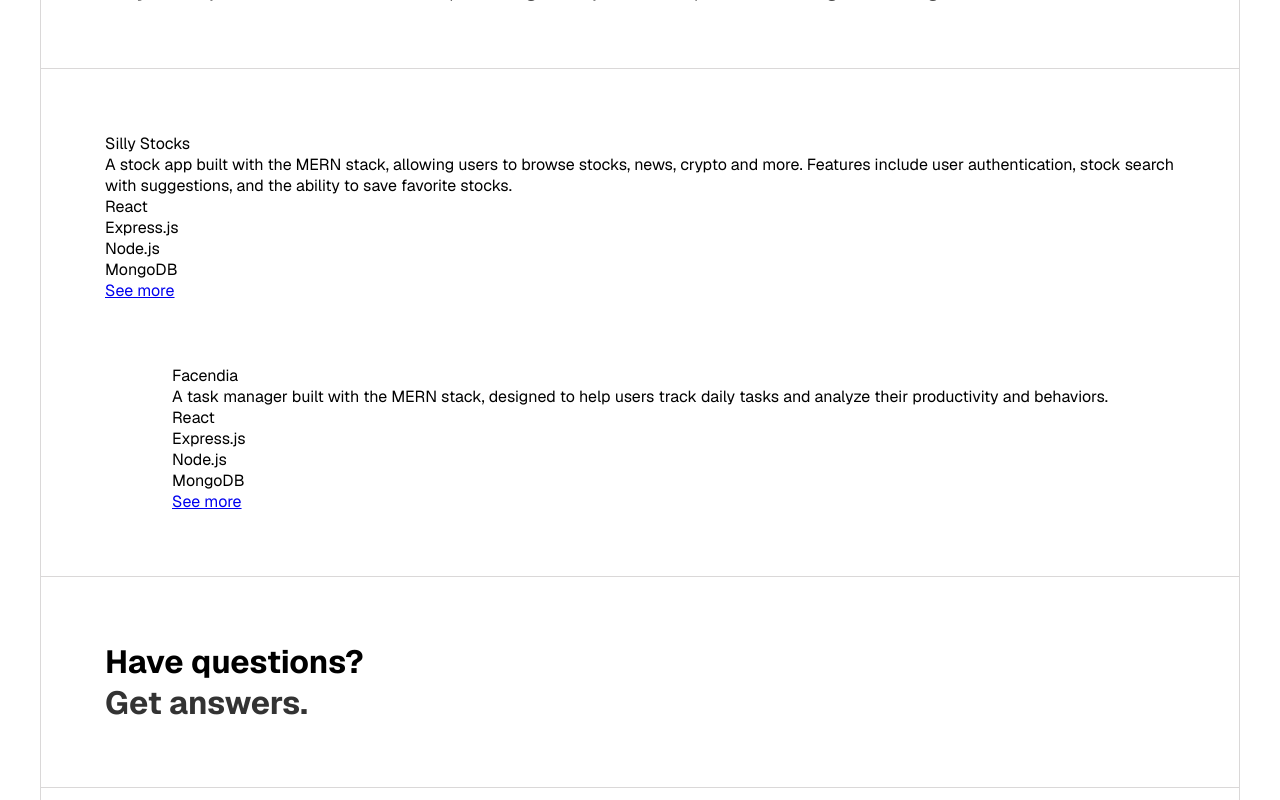
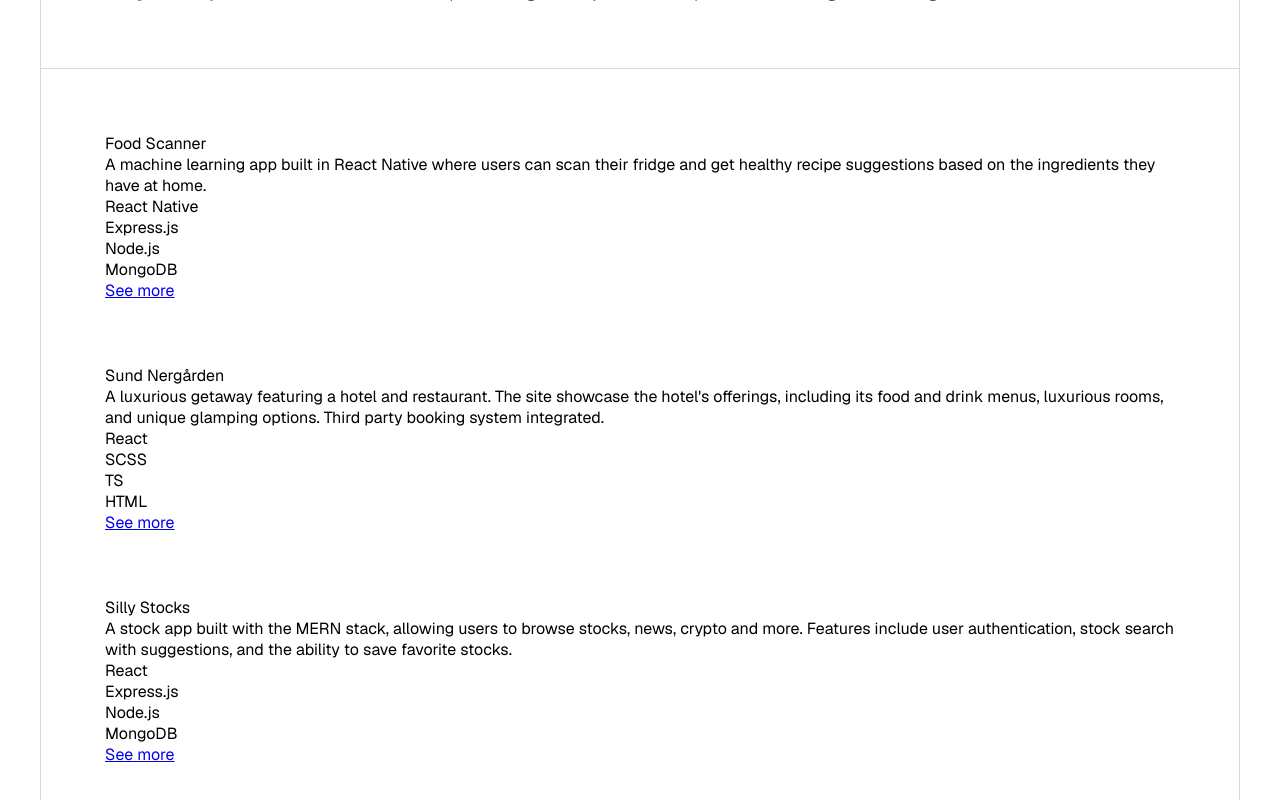
Before and after one commit to MalteRoz/portofolio, a React (Vite) app: page / in a window 1280 px wide. Shown: the part 1500-2300 px from the top of the page. Built offline with nearby package versions, Linux system fonts and the light colour scheme.

Commit message:
updated projectsData

```diff
--- a/src/data/projetsData.ts
+++ b/src/data/projetsData.ts
@@ -1,6 +1,84 @@
 import { IProject } from "../models/IProject";
 
 export const ProjectData: IProject[] = [
+  {
+    id: 1,
+    title: "Food Scanner",
+    desc: "A machine learning app built in React Native where users can scan their fridge and get healthy recipe suggestions based on the ingredients they have at home.",
+    stack: ["React Native", "Express.js", "Node.js", "MongoDB"],
+    year: "August 2024",
+    links: ["https://github.com/ChristofferNo/foodScanner2.0"],
+    background:
+      "Me and a friend was fooling around and tried to come up with cool startup idees and we came along this one and it felt like a fun project to try and build. We are currently finishing our fist BETA version and then we are going to send it out for users to try. After that our plan is to gather the feedback and hire a UI/UX designer to get good wireframes for the app",
+    challenges: [
+      {
+        header: "APIs:",
+        text: "our API turned out to be a scam witch prevented us from getting valid updated data due to other sources having high prices",
+      },
+      {
+        header: "Design:",
+        text: "Creating unique and appealing designs that stand out in a crowded market.",
+      },
+      {
+        header: "Code structure:",
+        text: "Due to this being our first project we was devided on how we should structure the files in the project.",
+      },
+    ],
+    solutions: [
+      {
+        header: "Self created mockdata ",
+        text: "We created mockadata to simulate the former structure of the used api. It made the page not as living but we could use the same initall code to somewhat finish the page.",
+      },
+      {
+        header: "Crash course and long planning hours",
+        text: "Since our course dont involve UX/UI designing we had to improvise and apdapt to the situation. We all agreed to take a crash course in figma to get the basics going so that we could form a respectable sketch. We spend good time planing the project to ensure smooth codeing. This made us more secure in figma and soon enough we had a design we could be happy with. ",
+      },
+      {
+        header: "Open source projects and trial and error",
+        text: "To solve the structure problem we took the initiative to look at open source projects to get a glimpse at how we could structure our project. We tried to find a good standard and it took alot trial and error to before we where satisfied.  ",
+      },
+    ],
+    keyFunctionality: ["Scan fridge and get recipe ", "Sign in sign up"],
+    conclusion:
+      "This mobile app project, though still in development, is proving to be an excellent learning experience. I'm gaining practical skills in React Native for building the user interface and mobile-specific functionality, as well as Express.js and Node.js for developing the backend API and server-side logic.",
+  },
+  {
+    id: 2,
+    title: "Sund Nergården",
+    desc: "A luxurious getaway featuring a hotel and restaurant. The site showcase the hotel's offerings, including its food and drink menus, luxurious rooms, and unique glamping options. Third party booking system integrated.",
+    stack: ["React", "SCSS", "TS", "HTML"],
+    year: "August 2024",
+    links: ["https://demosundnergarden.netlify.app/"],
+    background:
+      "Me and a friend found a hotell that had a outdated Wordpress page that was poorly made for mobile devices and poor performance but had good potential. We begain to make wireframes and then proceded to make the website for the hotell with the information and pictures from there old site.",
+    challenges: [
+      {
+        header: "Animations",
+        text: "make sutiable animations without making the page to flashy or switch from the luxurious theme",
+      },
+      {
+        header: "Design",
+        text: "creating unique and appealing designs that effectively showcase the hotel's diverse offerings.",
+      },
+    ],
+    solutions: [
+      {
+        header: "Inspiration and market standard",
+        text: "Our design process involved researching hotel websites globally. We noted that Swedish hotels often prioritize high-quality imagery and video, while Spanish hotels tend to favor animations.  We sought a middle ground, for example incorporating a subtle spin animation on the booking button to create a more interactive and user-friendly experience that encourages bookings.",
+      },
+      {
+        header: "Inspiration and market standard Vol 2",
+        text: "As said above we made sure to do endless hours with research to make sure we meet our customers standard. Thru the design process i think we made 3 wireframes so alot of trial and error was behind our third design. This iterative approach, building upon earlier versions, proved invaluable, allowing us to overcome initial challenges as creative blocks to create a successful final design.",
+      },
+    ],
+    keyFunctionality: [
+      "Display hotel facilities",
+      "Show restaurant",
+      "Third part booking system",
+    ],
+    conclusion:
+      "Working on this frontend project honed my ability to collaborate with clients, understand their needs, and implement requested changes. It was also a perfect project to train your figma skills because the site hade a good amount of both information and pictures we could use",
+  },
   {
     id: 3,
     title: "Silly Stocks",
@@ -45,7 +123,7 @@ export const ProjectData: IProject[] = [
       "Browse top picks",
     ],
     conclusion:
-      "We learned alot during this project, what to do and what to look out for. Since this was our first fullstack project we where more than satisfied. There is alot to improve and functionallity to be fixed before calling this a finished product. But it layed a good foreground for our knowledge and made me want to improve my development skills more.",
+      "We learned a lot during this project, what to do and what to look out for. Since this was our first full stack project we where more than satisfied. There is a lot to improve and functionality to be fixed before calling this a finished product. But it laid a good foreground for our knowledge and made me want to improve my development skills more.",
   },
   {
     id: 4,
@@ -53,34 +131,23 @@ export const ProjectData: IProject[] = [
     desc: "A task manager built with the MERN stack, designed to help users track daily tasks and  analyze their productivity and behaviors.",
     stack: ["React", "Express.js", "Node.js", "MongoDB"],
     year: "January 2025 - Under development",
-    links: ["cock"],
-    background: "",
+    links: ["https://github.com/MalteRoz/Facendia"],
+    background:
+      "I have built this project to learn basic CRUD methods and how to deploy both frontend and backend to the cloud. The project started as a simpler version with TypeScript, HTML and localStorage. Since I was happy with the design and basic flow, I chose to create a version 2 using React and the MERN stack. Now I'm planning version 3 with updated technology and more robust code.  I posted version 2 on Reddit to get user feedback and got 27 users in the first three days before shutting it down to focus on the development of version 3. I'm happy with the feedback and look forward to implementing it in the next version",
     challenges: [
       {
-        header: "APIs:",
-        text: "our API turned out to be a scam witch prevented us from getting valid updated data due to other sources having high prices",
+        header: "Backend",
+        text: "first solo `Fullstack` project so knowledge was limited",
       },
       {
-        header: "Design",
-        text: "Creating unique and appealing designs that stand out in a crowded market.",
-      },
-      {
-        header: "Code structure",
-        text: "Due to this being our first project we was devided on how we should structure the files in the project.",
+        header: "Deployment",
+        text: "had problems deploying the backend online",
       },
     ],
     solutions: [
       {
-        header: "Self created mockdata ",
-        text: "We created mockadata to simulate the former structure of the used api. It made the page not as living but we could use the same initall code to somewhat finish the page.",
-      },
-      {
-        header: "Crash course and long planning hours",
-        text: "Since our course dont involve UX/UI designing we had to improvise and apdapt to the situation. We all agreed to take a crash course in figma to get the basics going so that we could form a respectable sketch. We spend good time planing the project to ensure smooth codeing. This made us more secure in figma and soon enough we had a design we could be happy with. ",
-      },
-      {
-        header: "Open source projects and trial and error",
-        text: "To solve the structure problem we took the initiative to look at open source projects to get a glimpse at how we could structure out project. We tried to find a good standard and it took alot trial and error to before we where satisfied.  ",
+        header: "Endless youtube videos",
+        text: "To get forward with the project i needed to get a good first introduction to Node.Js and Express.Js so i watched alot of videos and tried to remake the end product. While i did som backend work at Silly Stocks this was alot more challanging but there was code i could use from that project to get going with the backend. I did alot of misstakes but they made the code better and better.",
       },
     ],
     keyFunctionality: [
@@ -90,6 +157,6 @@ export const ProjectData: IProject[] = [
       "Task history check",
     ],
     conclusion:
-      "We learned alot during this project, what to do and what to look out for. Since this was our first fullstack project we where more than satisfied. There is alot to improve and functionallity to be fixed before calling this a finished product. But it layed a good foreground for our knowledge and made me want to improve my development skills more.",
+      "I'm building a more comprehensive task manager that goes beyond a typical to-do app.  This project has significantly improved my understanding of structured version control and sharpened my skills with Node.js and Express.  It's also proving to be an good learning experience for building modular React code and implementing secure data handling.",
   },
 ];
--- a/src/pages/ProjectDetails.tsx
+++ b/src/pages/ProjectDetails.tsx
@@ -44,7 +44,9 @@ const ProjectDetails = () => {
                 <div className="line"></div>
                 <div className="web-links">
                   <p>Links:</p>
-                  <p>{projectData?.links}</p>
+                  <a href={projectData?.links?.[0]}>
+                    {projectData?.links?.[0]}
+                  </a>
                 </div>
               </div>
 
@@ -104,11 +106,9 @@ const ProjectDetails = () => {
             </div>
           </FAQAccordion>
 
-          <FAQAccordion
-            question="Conclusion"
-            answer="We learned alot during this project, what to do and what to look out for. Since this was our first “fullstack” project we where more than satisfied. There is alot to improve and functionallity to be fixed before calling this a finished product.
-But it layed a good foreground for our knowledge and made me want to improve my knowledge more.  "
-          />
+          <FAQAccordion question="Conclusion">
+            <div>{projectData?.conclusion}</div>
+          </FAQAccordion>
         </div>
       </LowerWrapper>
     </>
```
